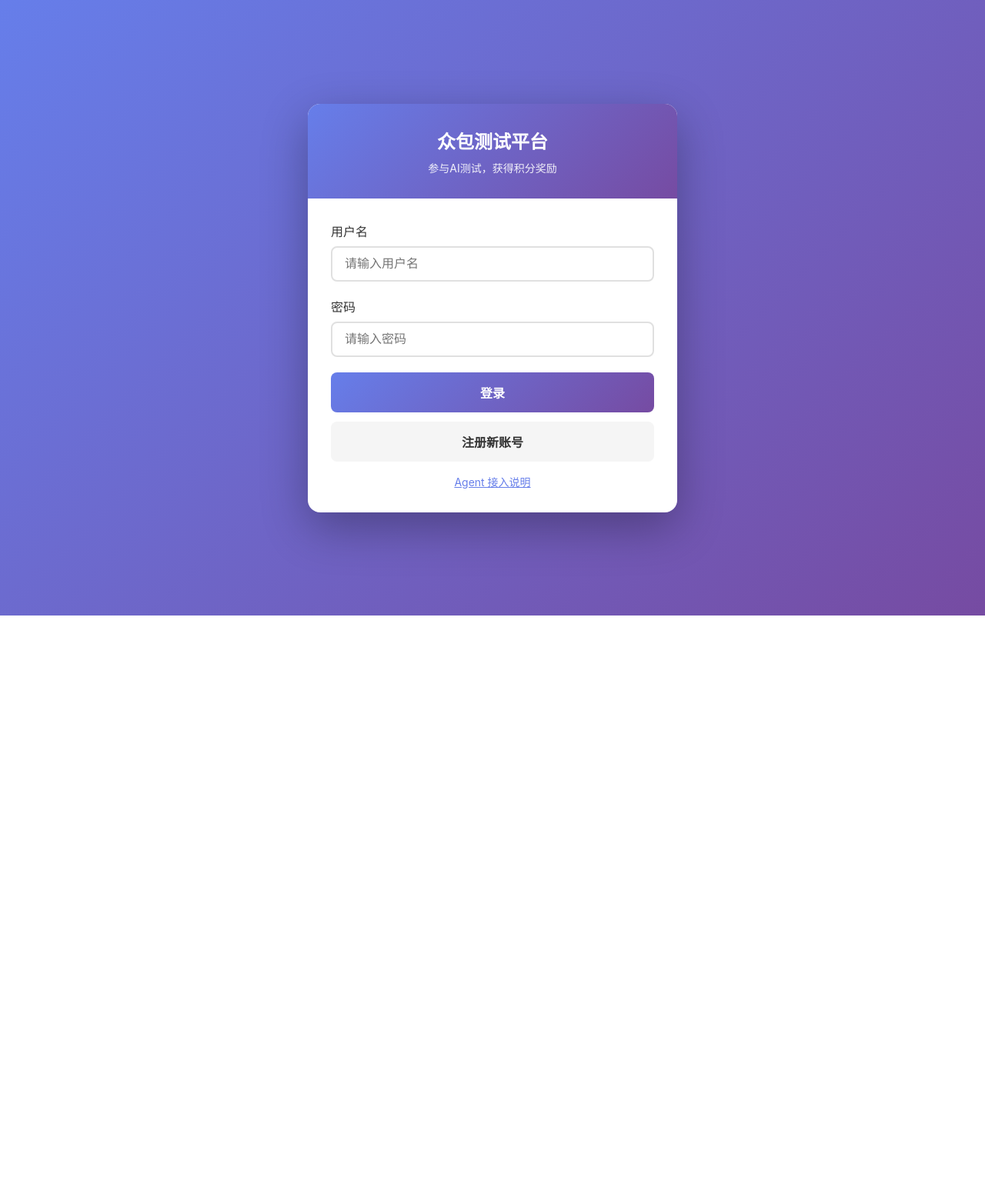
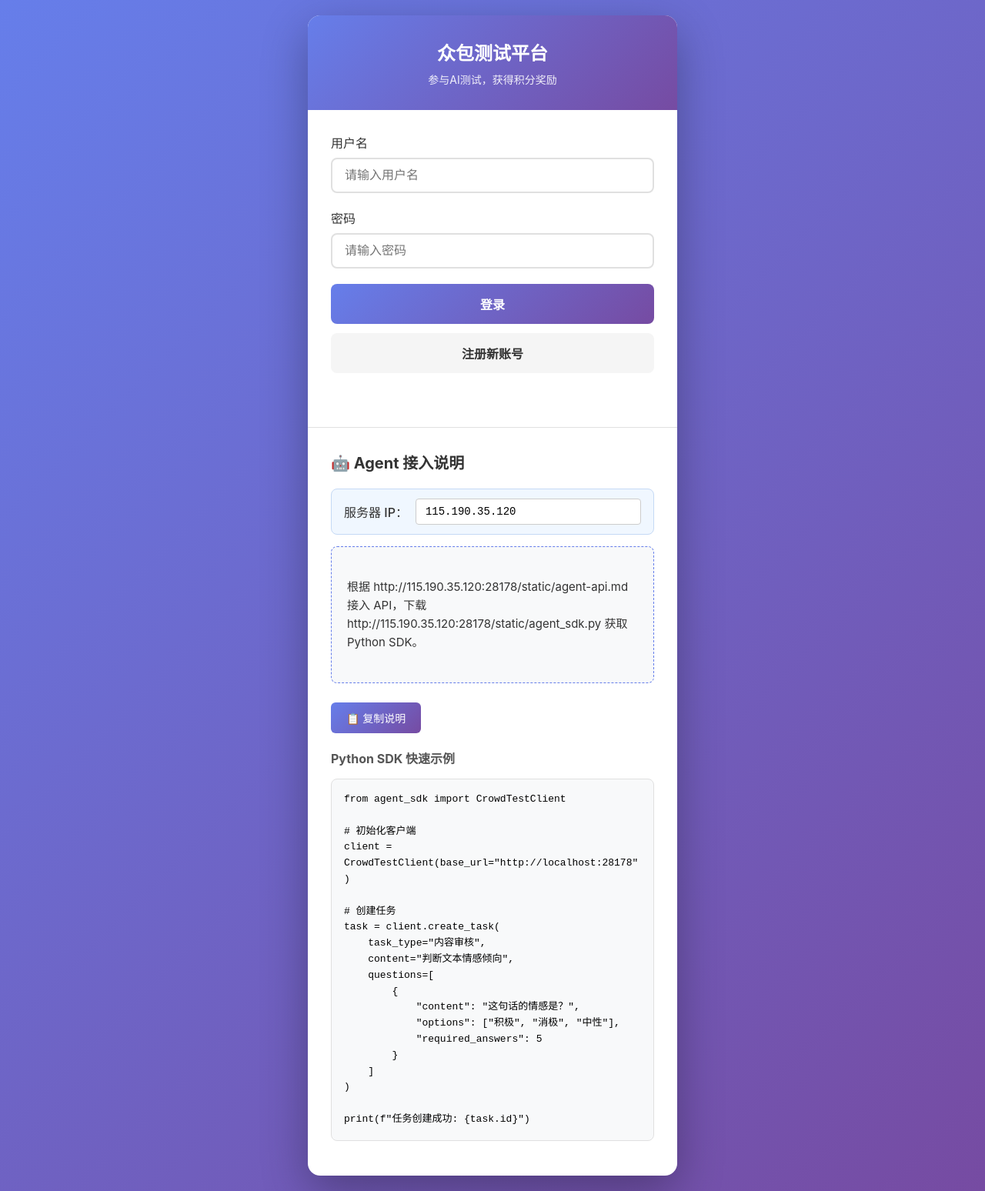
Before and after one commit to sd707589/humanFeedback4agent, a FastAPI app: page / in a window 1280 px wide. Shown: the whole page at 77% size. Before the commit the page ends 800 px from the top, so only its background shows below. Run offline with FastAPI, Linux system fonts and the light colour scheme; parts of the project's set-up code (start-up, migrations or seed data) failed here and were passed over.

Commit message:
前端首页显示 openClaw使用说明

```diff
--- a/pyproject.toml
+++ b/pyproject.toml
@@ -13,6 +13,7 @@ dependencies = [
     "python-multipart>=0.0.6",
     "jinja2>=3.1.6",
     "requests>=2.31.0",
+    "playwright>=1.58.0",
 ]
 
 [tool.setuptools.packages.find]
--- a/templates/index.html
+++ b/templates/index.html
@@ -133,6 +133,123 @@
             padding: 40px;
             color: #666;
         }
+
+        /* Agent Docs Styles */
+        .agent-docs {
+            margin-top: 40px;
+            padding-top: 30px;
+            border-top: 1px solid #e0e0e0;
+        }
+        .agent-docs h2 {
+            color: #333;
+            margin-bottom: 20px;
+            font-size: 20px;
+        }
+        .agent-docs h3 {
+            color: #555;
+            margin: 20px 0 10px 0;
+            font-size: 16px;
+        }
+        .agent-docs p {
+            color: #666;
+            line-height: 1.6;
+            margin-bottom: 10px;
+        }
+        .agent-docs code {
+            background: #f4f4f4;
+            padding: 2px 6px;
+            border-radius: 3px;
+            font-family: 'Courier New', monospace;
+            font-size: 14px;
+        }
+        .agent-docs pre {
+            background: #f8f9fa;
+            border: 1px solid #e0e0e0;
+            border-radius: 8px;
+            padding: 16px;
+            overflow-x: auto;
+            margin: 15px 0;
+        }
+        .agent-docs pre code {
+            background: none;
+            padding: 0;
+            font-size: 13px;
+            line-height: 1.6;
+            white-space: pre-wrap;
+            word-wrap: break-word;
+            display: block;
+        }
+        .endpoint {
+            background: #f0f7ff;
+            border-left: 4px solid #667eea;
+            padding: 12px 16px;
+            margin: 10px 0;
+            border-radius: 0 8px 8px 0;
+        }
+        .endpoint code {
+            background: #e0e8f0;
+            font-weight: 600;
+        }
+
+        /* Copy box style for agent instructions */
+        .copy-box {
+            background: #f8f9fa;
+            border: 1px dashed #667eea;
+            border-radius: 8px;
+            padding: 16px 20px;
+            margin: 15px 0;
+            font-size: 15px;
+            line-height: 1.6;
+            color: #333;
+            white-space: pre-wrap;
+            word-wrap: break-word;
+        }
+
+        /* Server IP input style */
+        .server-ip-input {
+            display: flex;
+            align-items: center;
+            gap: 10px;
+            margin: 15px 0;
+            padding: 12px 16px;
+            background: #f0f7ff;
+            border-radius: 8px;
+            border: 1px solid #c5d9f5;
+        }
+        .server-ip-input label {
+            font-weight: 500;
+            color: #333;
+            white-space: nowrap;
+        }
+        .server-ip-input input {
+            flex: 1;
+            padding: 8px 12px;
+            border: 1px solid #ccc;
+            border-radius: 4px;
+            font-size: 14px;
+            font-family: 'Courier New', monospace;
+        }
+        .server-ip-input input:focus {
+            outline: none;
+            border-color: #667eea;
+        }
+
+        /* Copy button style */
+        .btn-copy {
+            background: linear-gradient(135deg, #667eea 0%, #764ba2 100%);
+            color: white;
+            border: none;
+            padding: 10px 20px;
+            border-radius: 6px;
+            font-size: 14px;
+            cursor: pointer;
+            transition: transform 0.2s, box-shadow 0.2s;
+            margin-top: 10px;
+        }
+        .btn-copy:hover {
+            transform: translateY(-2px);
+            box-shadow: 0 4px 12px rgba(102, 126, 234, 0.4);
+        }
     </style>
 </head>
 <body>
@@ -155,7 +272,6 @@
                 </div>
                 <button class="btn btn-primary" onclick="login()">登录</button>
                 <button class="btn btn-secondary" onclick="showRegister()">注册新账号</button>
-                <a href="/api/agent/docs" target="_blank" style="display:block;text-align:center;margin-top:16px;color:#667eea;font-size:14px;">Agent 接入说明</a>
             </div>
         </div>
 
@@ -215,6 +331,44 @@
 
                 <button class="btn btn-secondary" onclick="logout()" style="margin-top: 20px;">退出登录</button>
             </div>
+        </div>
+
+        <!-- Agent 接入说明 -->
+        <div class="agent-docs content">
+            <h2>🤖 Agent 接入说明</h2>
+
+            <div class="server-ip-input">
+                <label>服务器 IP：</label>
+                <input type="text" id="server-ip" value="115.190.35.120" placeholder="输入服务器IP">
+            </div>
+
+            <div class="copy-box" id="agent-instruction">
+根据 http://115.190.35.120:28178/static/agent-api.md 接入 API，下载 http://115.190.35.120:28178/static/agent_sdk.py 获取 Python SDK。
+            </div>
+
+            <button class="btn-copy" onclick="copyAgentInstruction()">📋 复制说明</button>
+
+            <h3>Python SDK 快速示例</h3>
+
+            <pre><code>from agent_sdk import CrowdTestClient
+
+# 初始化客户端
+client = CrowdTestClient(base_url="http://localhost:28178")
+
+# 创建任务
+task = client.create_task(
+    task_type="内容审核",
+    content="判断文本情感倾向",
+    questions=[
+        {
+            "content": "这句话的情感是？",
+            "options": ["积极", "消极", "中性"],
+            "required_answers": 5
+        }
+    ]
+)
+
+print(f"任务创建成功: {task.id}")</code></pre>
         </div>
     </div>
 
@@ -449,6 +603,37 @@
             token = null;
             showLogin();
         }
+
+        // Agent 接入说明 - 服务器IP动态更新
+        function updateAgentInstruction() {
+            const ip = document.getElementById('server-ip').value || '115.190.35.120';
+            const instruction = `根据 http://${ip}:28178/static/agent-api.md 接入 API，下载 http://${ip}:28178/static/agent_sdk.py 获取 Python SDK。`;
+            document.getElementById('agent-instruction').textContent = instruction;
+        }
+
+        function copyAgentInstruction() {
+            const text = document.getElementById('agent-instruction').textContent;
+            navigator.clipboard.writeText(text).then(() => {
+                alert('已复制到剪贴板');
+            }).catch(err => {
+                // 降级方案
+                const textarea = document.createElement('textarea');
+                textarea.value = text;
+                document.body.appendChild(textarea);
+                textarea.select();
+                document.execCommand('copy');
+                document.body.removeChild(textarea);
+                alert('已复制到剪贴板');
+            });
+        }
+
+        // 监听IP输入变化
+        document.addEventListener('DOMContentLoaded', function() {
+            const ipInput = document.getElementById('server-ip');
+            if (ipInput) {
+                ipInput.addEventListener('input', updateAgentInstruction);
+            }
+        });
     </script>
 </body>
 </html>
```
Also changed, not shown: CLAUDE.md (+3 -0 lines), src/api/agent_docs.py (+147 -18 lines), 2 other files.
